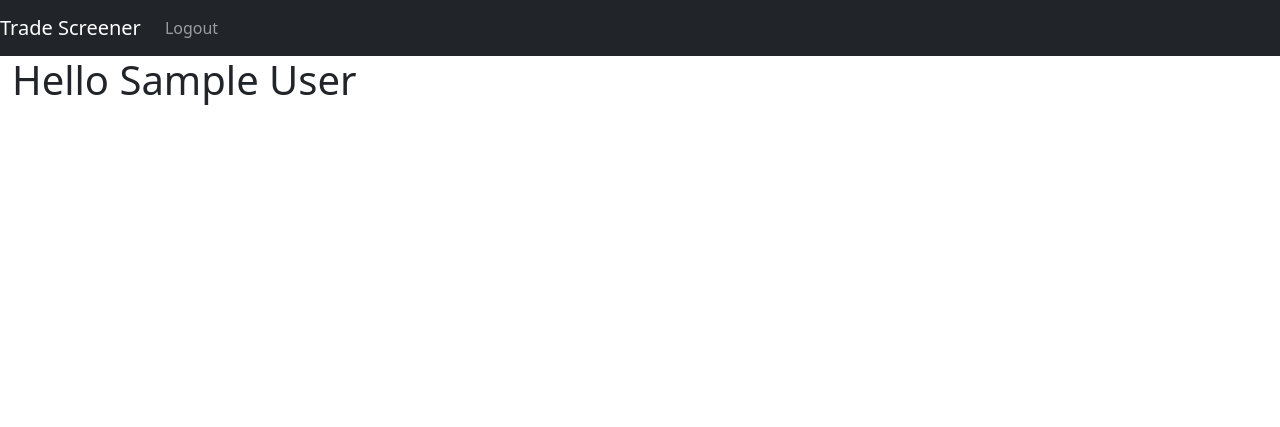
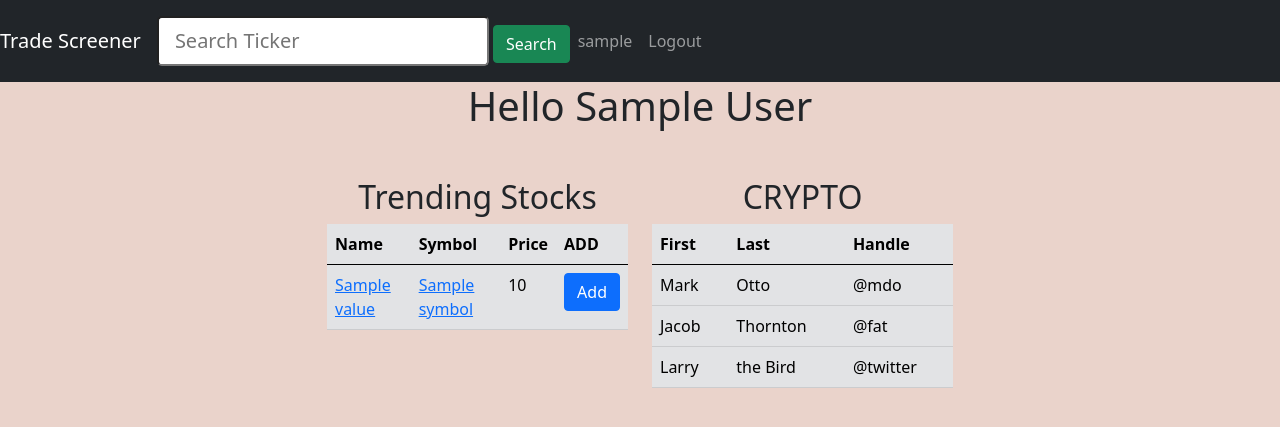
Before and after one commit to rahulkapoor07/Capstone_1, a Flask app: template templates/userpage.html in a window 1280 px wide. Shown: the top 427 px of the page. Run offline with Flask 2, Linux system fonts and the light colour scheme; tables that the repository leaves empty hold one stand-in row (values such as "Sample post"); the template is opened without the code that fills it: values that come from a table or form of the project are taken from there, most other values are stand-ins (such as "Sample title", 1, 10 or a date in 2020).

Commit message:
changes added to repo

```diff
--- a/app.py
+++ b/app.py
@@ -2,6 +2,7 @@ from flask import Flask, request, redirect, render_template, jsonify, flash, ses
 from models import db, connect_db, User, Stock, Cryptocurrency, User_stock, User_cryptocurrency
 from flask_debugtoolbar import DebugToolbarExtension
 from forms import SignupForm, loginForm
+from calc import popular_ticker
 import pdb
 
 app = Flask(__name__)
@@ -65,9 +66,18 @@ def user_page(username):
         return redirect('/')
     else:
         user = User.query.get(username)
-        return render_template('userpage.html', user=user)
+        trending_ticker = popular_ticker()
+        return render_template('userpage.html', user=user, data=trending_ticker)
 
 @app.route('/logout')
 def logout():
     session.pop('username')
+    flash("You have been logged out successfully!")
     return redirect('/')
+
+#User profile============================
+
+@app.route('/users/<username>/profile')
+def user_profile(username):
+    user = User.query.get(username)
+    return render_template('user-profile.html', user=user)
--- a/static/app.js
+++ b/static/app.js
@@ -0,0 +1,5 @@
+// const value = document.getElementById('search').value;
+
+// console.log(value);
+
+alert("kidda");
--- a/static/style.css
+++ b/static/style.css
@@ -4,3 +4,7 @@
         border-radius: 20px;
     }
 }
+
+body {
+    background-color: #ead3cb;
+}
--- a/templates/base.html
+++ b/templates/base.html
@@ -6,11 +6,12 @@
     <meta name="viewport" content="width=device-width, initial-scale=1.0">
     <link href="https://cdn.jsdelivr.net/npm/bootstrap@5.0.0-beta3/dist/css/bootstrap.min.css" rel="stylesheet" integrity="sha384-eOJMYsd53ii+scO/bJGFsiCZc+5NDVN2yr8+0RDqr0Ql0h+rP48ckxlpbzKgwra6" crossorigin="anonymous">
     <link rel="stylesheet" href="static/style.css">
+    <link rel="shortcut icon" href="#">
     <title>{% block title %}{% endblock %}</title>
 </head>
 <body>
     {% for msg in get_flashed_messages() %}
-    <p>{{msg}}</p>
+    <p>{{ msg }}</p>
     {% endfor %}
     {% block content %}{% endblock %}
     <script src="https://unpkg.com/axios/dist/axios.min.js"></script>
--- a/templates/userpage.html
+++ b/templates/userpage.html
@@ -3,13 +3,79 @@
 {% block content %}
 <nav class="navbar navbar-expand-lg navbar-dark bg-dark">
     <a class="navbar-brand" href="">Trade Screener</a>
-    <ul class="nav navbar-nav navbar-right">
+    <form action="">
+        <input class="form-inline form-control-lg form-control-inline my-2" id="search" type="search" placeholder="Search Ticker">
+        <button class="btn btn-success btn-md">Search</button>
+    </form>
+    <ul class="nav navbar-nav">
+        <li class="nav-item"><a class="nav-link" href="/users/{{user.username}}/profile">{{user.username}}</a></li>
         <li class="nav-item"><a class = "nav-link" href="/logout">Logout</a></li>
     </ul>
 </nav>
 <div class="container-fluid">
-    <h1>Hello {{user.first_name}} {{user.last_name}}</h1>
+    <h1 class="text-center">Hello {{user.first_name}} {{user.last_name}}</h1>
 </div>
 
+<div class="container">
+    <div class="row my-5">
+        <div class="col-md">
+            <h2 class="text-center">Trending Stocks</h2>
+            <table class="table table-secondary">
+              <thead>
+                <tr>
+                  <th scope="col">Name</th>
+                  <th scope="col">Symbol</th>
+                  <th scope="col">Price</th>
+                  <th scope="col">ADD</th>
+                </tr>
+              </thead>
+              <tbody>
+
+                {% for value in data %}
+                <tr>
+                  <td><a href="">{{value["name"]}}</a></td>
+                  <td><a href="">{{value["symbol"]}}</a></td>
+                  <td>{{value["price"]}}</td>
+                  <td><a class="btn btn-primary btn-md" href="">Add</a></td>
+                </tr>
+                {% endfor %}
+
+              </tbody>
+            </table>
+        </div>
+        <div class="col-md">
+            <h2 class="text-center">CRYPTO</h2>
+            <table class="table table-secondary">
+                <thead>
+                  <tr>
+                    <!-- <th scope="col">#</th> -->
+                    <th scope="col">First</th>
+                    <th scope="col">Last</th>
+                    <th scope="col">Handle</th>
+                  </tr>
+                </thead>
+                <tbody>
+                  <tr>
+                    <!-- <th scope="row">1</th> -->
+                    <td>Mark</td>
+                    <td>Otto</td>
+                    <td>@mdo</td>
+                  </tr>
+                  <tr>
+                    <!-- <th scope="row">2</th> -->
+                    <td>Jacob</td>
+                    <td>Thornton</td>
+                    <td>@fat</td>
+                  </tr>
+                  <tr>
+                    <!-- <th scope="row">3</th> -->
+                    <td>Larry</td>
+                    <td>the Bird</td>
+                    <td>@twitter</td>
+                  </tr>
+                </tbody>
+              </table>
+        </div>
+</div>
 
 {% endblock %}
```
Also changed, not shown: calc.py (added, +37 -0 lines), templates/user-profile.html (added, +31 -0 lines).
